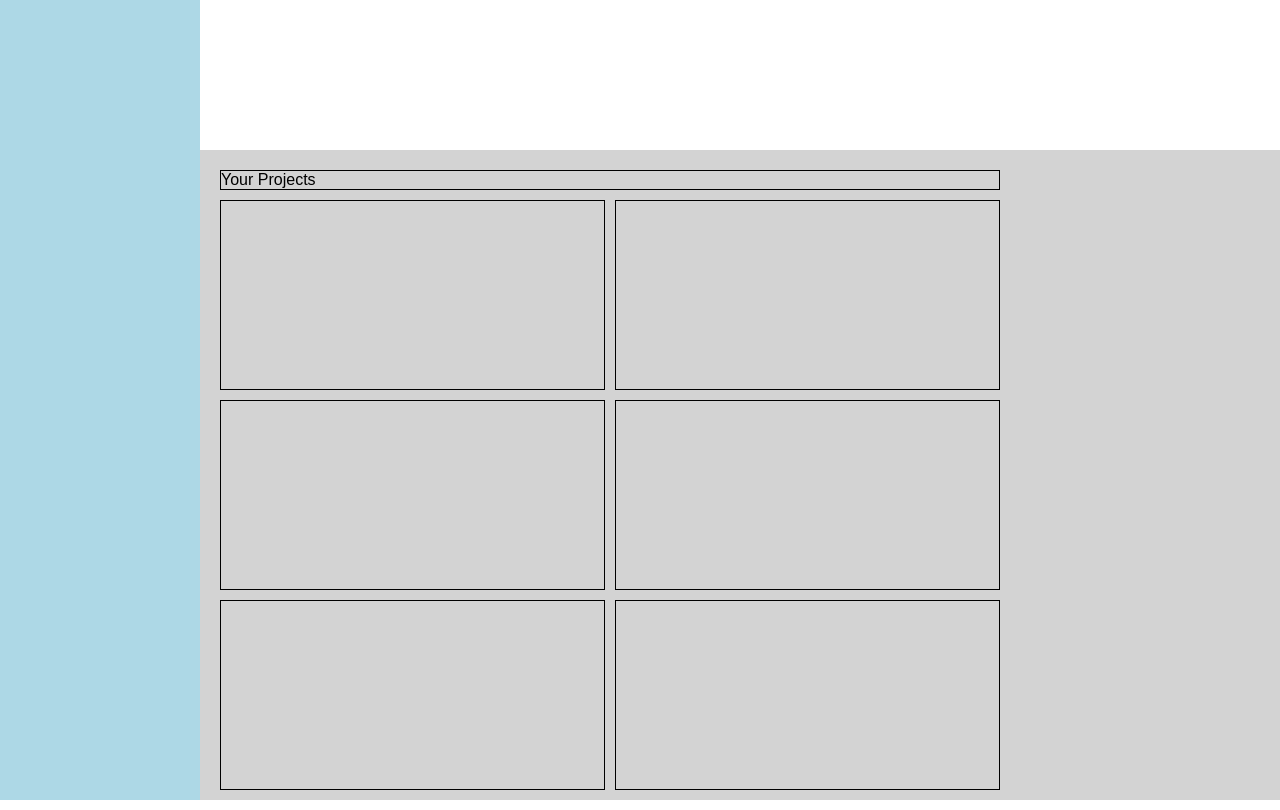
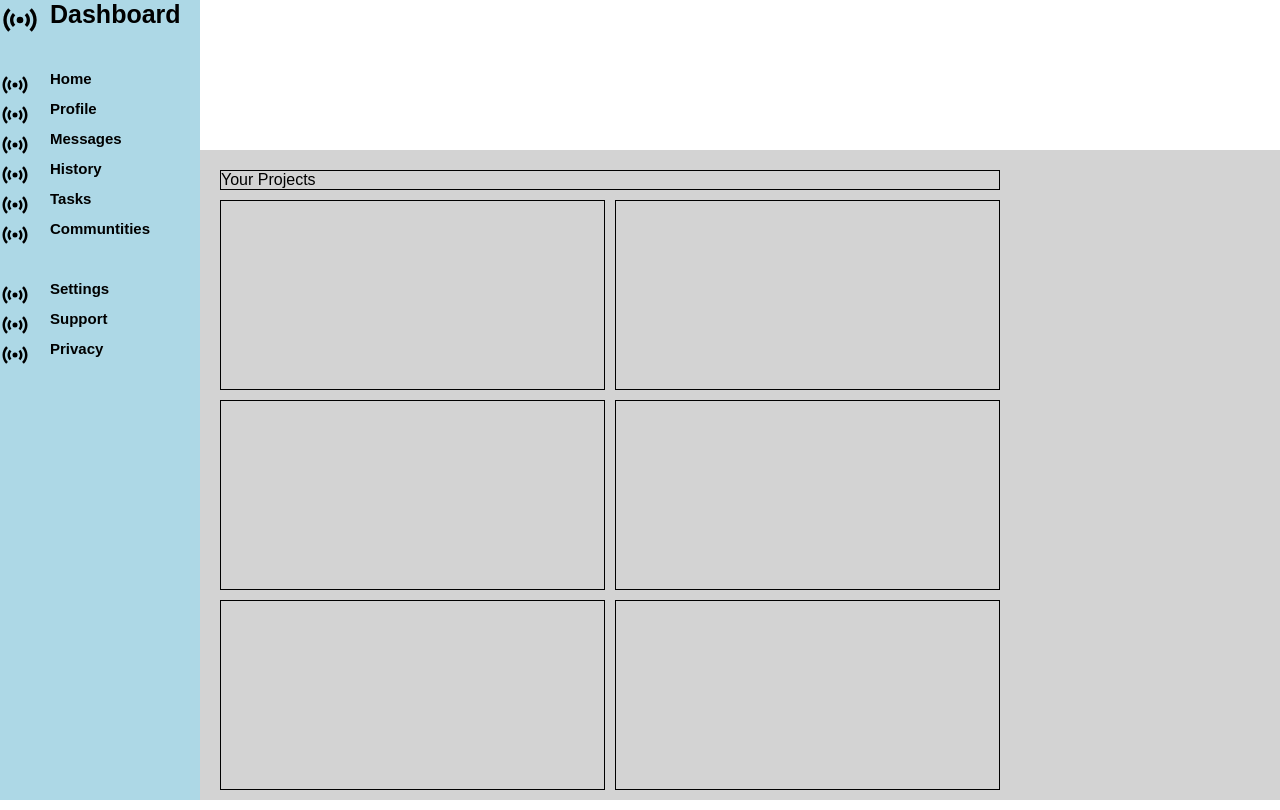
Before and after one commit to DavidOForrester/top_admin_dashboard, a plain HTML site: page index.html in a window 1280 px wide. Drawn offline with Linux system fonts and the light colour scheme.

Commit message:
building out the navigation menu

```diff
--- a/css/style.css
+++ b/css/style.css
@@ -31,9 +31,21 @@ body {
   gap: 10px;
 }
 
+.nav {
+  display: grid;
+  grid-template-columns: 25% 75%;
+  grid-template-rows: 40px repeat(11, 30px);
+}
 
+.nav-item-text-header {
+  font-size: 25px;
+  font-weight: bold;
+}
 
-
+.nav-item-text {
+  font-size: 15px;
+  font-weight: bold;
+}
 
 
 .projects {
--- a/index.html
+++ b/index.html
@@ -10,6 +10,50 @@
   </head>
   <body>
     <div class="nav">
+      <div class="nav-item-logo">
+        <object data="img/access-point.svg" width="40" height="40"></object>
+      </div>
+      <div class="nav-item-text-header">Dashboard</div>
+      <div></div>
+      <div></div>
+      <div class="nav-item-logo">
+        <object data="img/access-point.svg" width="30" height="30"></object>
+      </div>
+      <div class="nav-item-text">Home</div>
+      <div class="nav-item-logo">
+        <object data="img/access-point.svg" width="30" height="30"></object>
+      </div>
+      <div class="nav-item-text">Profile</div>
+      <div class="nav-item-logo">
+        <object data="img/access-point.svg" width="30" height="30"></object>
+      </div>
+      <div class="nav-item-text">Messages</div>
+      <div class="nav-item-logo">
+        <object data="img/access-point.svg" width="30" height="30"></object>
+      </div>
+      <div class="nav-item-text">History</div>
+      <div class="nav-item-logo">
+        <object data="img/access-point.svg" width="30" height="30"></object>
+      </div>
+      <div class="nav-item-text">Tasks</div>
+      <div class="nav-item-logo">
+        <object data="img/access-point.svg" width="30" height="30"></object>
+      </div>
+      <div class="nav-item-text">Communtities</div>
+      <div></div>
+      <div></div>
+      <div class="nav-item-logo">
+        <object data="img/access-point.svg" width="30" height="30"></object>
+      </div>
+      <div class="nav-item-text">Settings</div>
+      <div class="nav-item-logo">
+        <object data="img/access-point.svg" width="30" height="30"></object>
+      </div>
+      <div class="nav-item-text">Support</div>
+      <div class="nav-item-logo">
+        <object data="img/access-point.svg" width="30" height="30"></object>
+      </div>
+      <div class="nav-item-text">Privacy</div>
     </div>
     <div class="rhs">
       <div class="header"></div>
```
Also changed, not shown: img/access-point.svg (added). Lines whose indentation alone changed are shown as unchanged.
